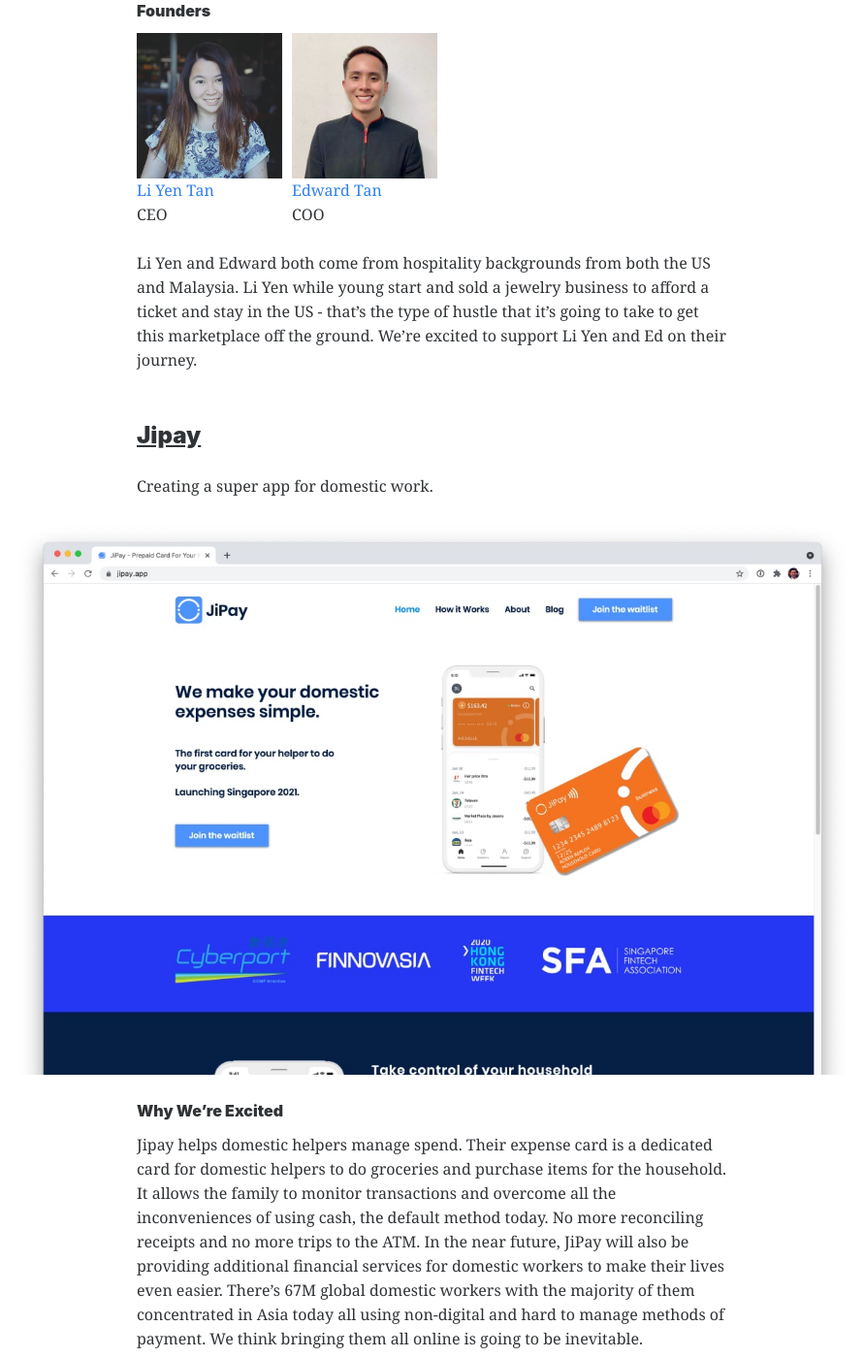
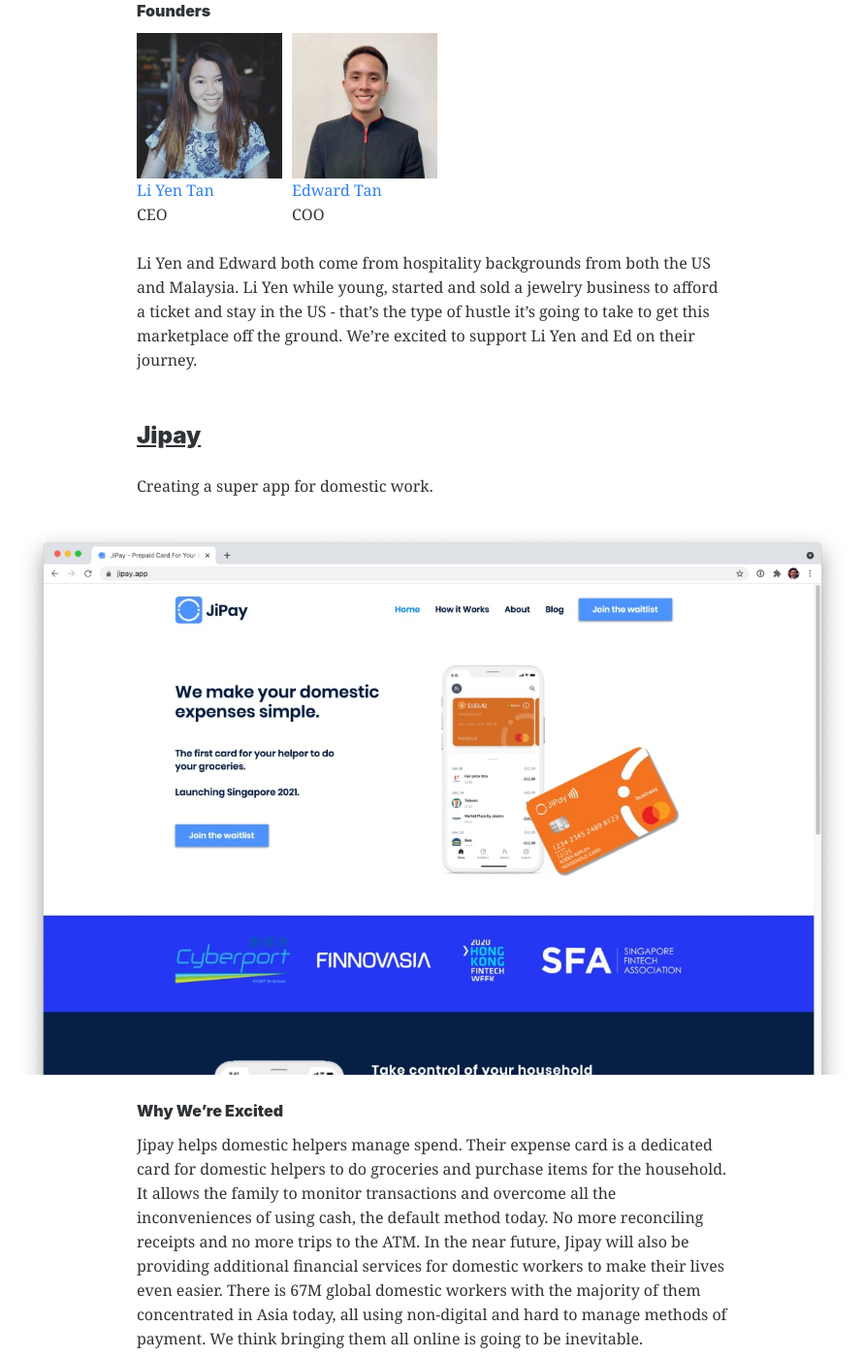
Before and after one commit to hsukenooi/iterative-website, a Jekyll site: the page built from _posts/2021-07-30-iterative-summer-21-announcement.markdown, in a window 1280 px wide and 1400 px high, scrolled down 6577 px. Shown: the whole window at 97% size, without its empty margins (194-1085 px from the left). Built offline with Jekyll 4.4.1, drawn with Linux system fonts in a browser that asks for light colours; comment, search, counter and statistics services are not loaded; some of the changed text lies outside the part shown.

Commit message:
Fixed grammar

```diff
--- a/_posts/2021-07-30-iterative-summer-21-announcement.markdown
+++ b/_posts/2021-07-30-iterative-summer-21-announcement.markdown
@@ -172,7 +172,7 @@
   </div>
 </div>
 
-<br>Li Yen and Edward both come from hospitality backgrounds from both the US and Malaysia. Li Yen while young start and sold a jewelry business to afford a ticket and stay in the US - that's the type of hustle that it's going to take to get this marketplace off the ground. We're excited to support Li Yen and Ed on their journey.
+<br>Li Yen and Edward both come from hospitality backgrounds from both the US and Malaysia. Li Yen while young, started and sold a jewelry business to afford a ticket and stay in the US - that's the type of hustle it's going to take to get this marketplace off the ground. We're excited to support Li Yen and Ed on their journey.
 
 <!-- Jipay -->
 
@@ -184,7 +184,7 @@
 
 ### Why We're Excited
 
-Jipay helps domestic helpers manage spend. Their expense card is a dedicated card for domestic helpers to do groceries and purchase items for the household. It allows the family to monitor transactions and overcome all the inconveniences of using cash, the default method today. No more reconciling receipts and no more trips to the ATM. In the near future, JiPay will also be providing additional financial services for domestic workers to make their lives even easier. There's 67M global domestic workers with the majority of them concentrated in Asia today all using non-digital and hard to manage methods of payment. We think bringing them all online is going to be inevitable.
+Jipay helps domestic helpers manage spend. Their expense card is a dedicated card for domestic helpers to do groceries and purchase items for the household. It allows the family to monitor transactions and overcome all the inconveniences of using cash, the default method today. No more reconciling receipts and no more trips to the ATM. In the near future, Jipay will also be providing additional financial services for domestic workers to make their lives even easier. There is 67M global domestic workers with the majority of them concentrated in Asia today, all using non-digital and hard to manage methods of payment. We think bringing them all online is going to be inevitable.
 
 ### Founders
 
@@ -290,7 +290,7 @@
   </div>
 </div>
 
-<br>Both Josh and David have had multiple startups under their belts previously growing xpanse and shirt.ly on both the business and technical sides. Their previous experience growing an Ecommerce business was what led them to focus on going deep into shipping to solve this for everyone. We love businesses and founders who solve their own pain points!
+<br>Both Josh and David have had multiple startups under their belts previously growing xpanse and shirt.ly on both the business and technical sides. Their previous experience growing an ecommerce business was what led them to focus on going deep into shipping to solve this for everyone. We love businesses and founders who solve their own pain points!
 
 <!-- Supabaza -->
 
```
Also changed, not shown: other parts of _posts/2021-07-30-iterative-summer-21-announcement.markdown (+7 -7 lines).
